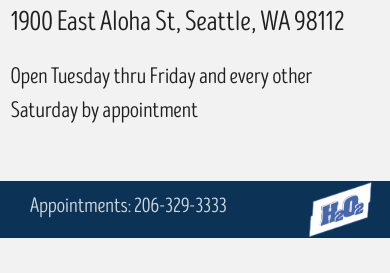
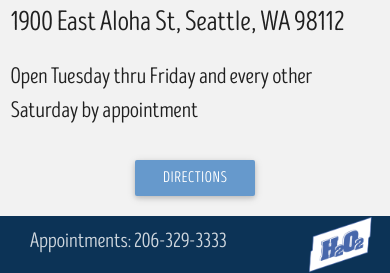
Before and after one commit to TEnders64/H2O2, a CodeIgniter app: page / in a window 390 px wide. Shown: the part 5781-6054 px from the top of the page. Before the commit the page ends 6019 px from the top, so only its background shows below. Run offline with CodeIgniter, Linux system fonts and the light colour scheme; some libraries are stand-ins or nearby versions.

Commit message:
restored directions for mobile

```diff
--- a/application/views/index.php
+++ b/application/views/index.php
@@ -146,6 +146,9 @@
 					<h6>1900 East Aloha St, Seattle, WA 98112</h6>
 					<p>Open Tuesday thru Friday and every other Saturday by appointment</p>
 					<h6 class="hide-on-med-and-down">Phone: 206-329-3333</h6>
+					<div class="directions_button center">
+					 	<a class="directions waves-effect waves-light btn hide-on-large-only" href="https://www.google.com/maps/place/H2O2/@47.6269551,-122.3092533,17z/data=!4m2!3m1!1s0x549014d5dc06cd0d:0x12d3fe70cb737b22" target="_blank">Directions</a>
+				 	</div>
 				</div>
 			</div>
 		</main>
--- a/assets/js/h2o2script.js
+++ b/assets/js/h2o2script.js
@@ -99,11 +99,7 @@ $(document).ready(function(){
 	}
 
 	function getDirections(user_location){
-		// <div class="directions_button center">
-		// 	<a id="directions" class="directions waves-effect waves-light btn-large hide-on-med-and-down">Directions</a>
-		// 	<a class="directions waves-effect waves-light btn hide-on-large-only" href="https://www.google.com/maps/place/H2O2/@47.6269551,-122.3092533,17z/data=!4m2!3m1!1s0x549014d5dc06cd0d:0x12d3fe70cb737b22" target="_blank">Directions</a>
-	 	// </div>
-
+		//<a id="directions" class="directions waves-effect waves-light btn-large hide-on-med-and-down">Directions</a>
 		var directionsDisplay = new google.maps.DirectionsRenderer({
 					map: map,
 					panel: document.getElementById('right-panel')//new
```
